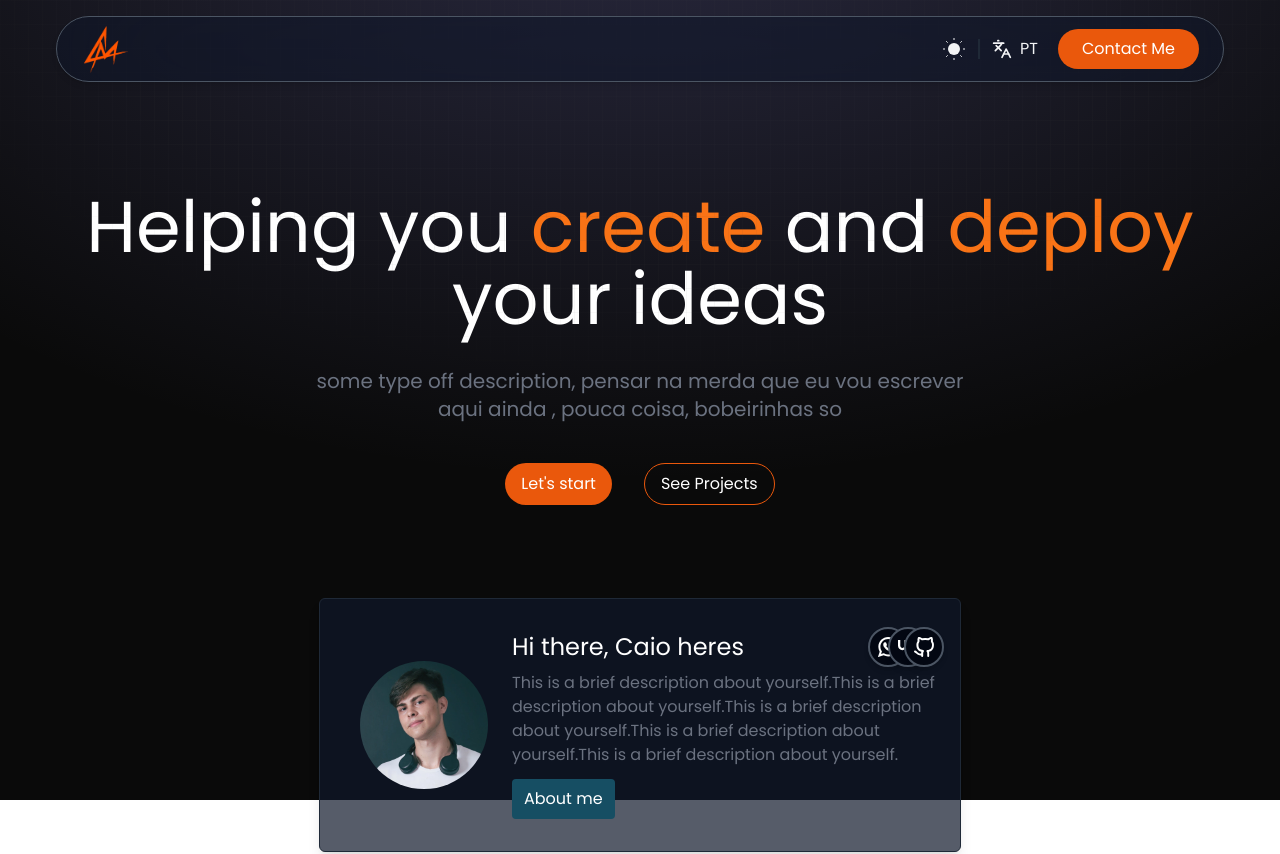
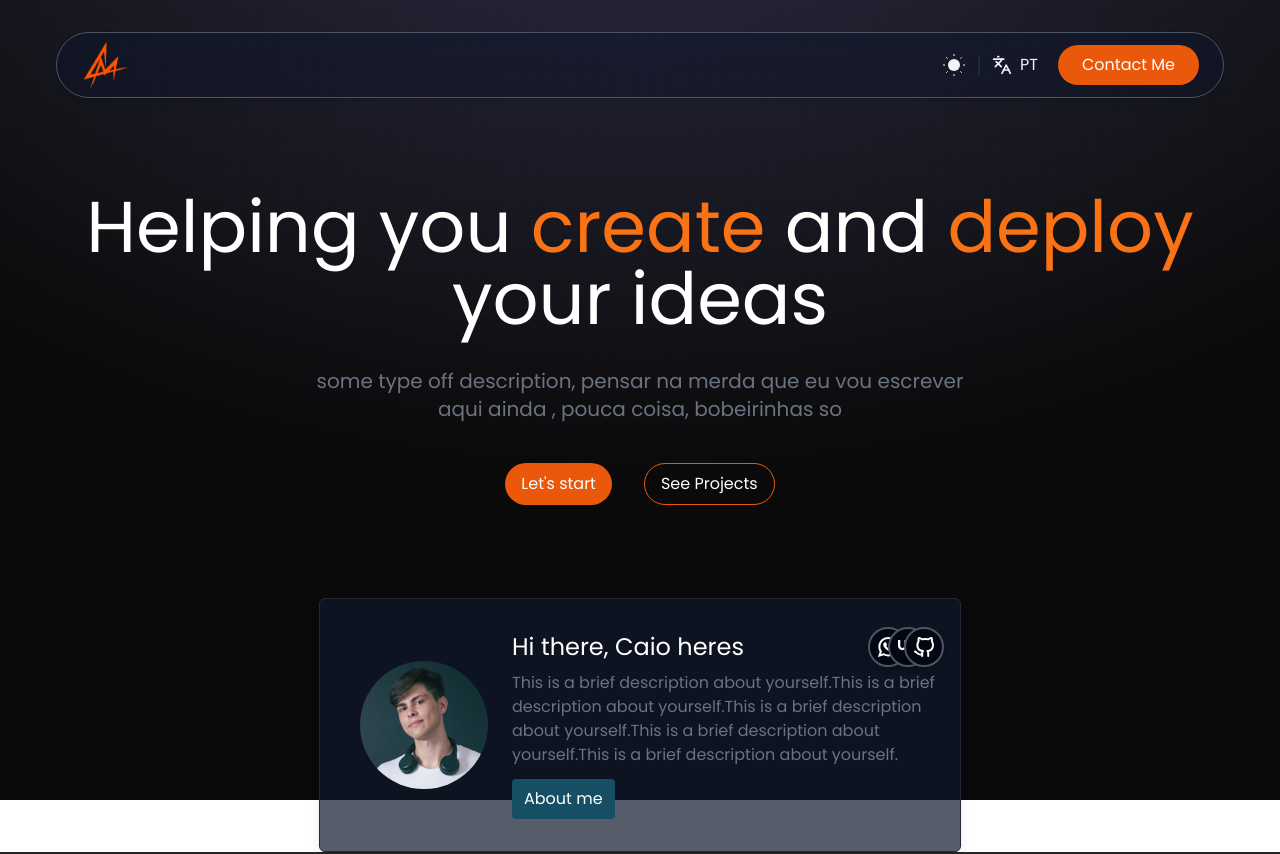
Before and after one commit to Caio-Marianni/MyPortifolio, a JavaScript app: page / in a window 1280 px wide. Shown: the top 854 px of the page. Built offline with nearby package versions, Linux system fonts and the light colour scheme.

Commit message:
Quick fix for navbar

```diff
--- a/src/App.vue
+++ b/src/App.vue
@@ -6,21 +6,24 @@ import Footer from "./components/Footer.vue";
 </script>
 
 <template>
+  <Navbar />
   <!-- Background Effect -->
   <div class="absolute top-0 z-[-2] h-screen w-full bg-neutral-950 bg-[radial-gradient(ellipse_80%_80%_at_50%_-20%,rgba(120,119,198,0.3),rgba(255,255,255,0))]">
     <div class="absolute bottom-0 left-0 right-0 top-0 bg-[linear-gradient(to_right,#4f4f4f2e_1px,transparent_1px),linear-gradient(to_bottom,#4f4f4f2e_1px,transparent_1px)] bg-[size:14px_24px] [mask-image:radial-gradient(ellipse_60%_50%_at_50%_0%,#000_70%,transparent_100%)] opacity-30"></div>
-    <!-- Actual aplication -->
-    <div class="md:container bg-containerColorSecondary font-sans">
-      <Navbar />
+  </div>
+  <!-- Hero Content -->
+  <div class="md:container font-sans">
     <Hero />
     <div class="flex justify-center">
       <AboutCard />
+    </div>
+  </div>
+  <!-- Projects and More -->
+  <div class="h-screen bg-neutral-800 flex items-center justify-center">
+    teste
   </div>
    <!-- Projects -->
     <!-- About -->
      <!-- Contact -->
       <!-- Use REVEAL como class para o effect de fade -->
-      <div class="h-screen"></div>
-    </div>
-  </div>
 </template>
--- a/src/components/Navbar.vue
+++ b/src/components/Navbar.vue
@@ -4,7 +4,8 @@ import LanguageToggle from "./utils/LanguageToggle.vue";
 </script>
 
 <template>
-  <div class="sticky top-0 md:top-4 flex justify-between w-auto md:m-4 p-2 px-6 md:border border-b border-gray-600 md:rounded-full backdrop-blur-3xl bg-slate-900 bg-opacity-50 shadow-md z-50">
+  <div class="md:container sticky top-0 md:top-4 flex justify-center items-center m-auto z-50">
+  <div class="flex justify-between w-full md:m-4 p-2 px-6 md:border border-b border-gray-600 md:rounded-full backdrop-blur-3xl bg-slate-900 bg-opacity-50 shadow-md">
     <!-- Right side (logo) -->
     <div class="">
       <img src="../assets/LogoOrange.webp" alt="Logo" class="w-12" />
@@ -20,7 +21,7 @@ import LanguageToggle from "./utils/LanguageToggle.vue";
         <span>{{ $t("btnNav") }}</span>
       </a>
     </div>
-  </div>
+  </div></div>
 </template>
 
 <style scoped>
```
Lines whose indentation alone changed are shown as unchanged.
